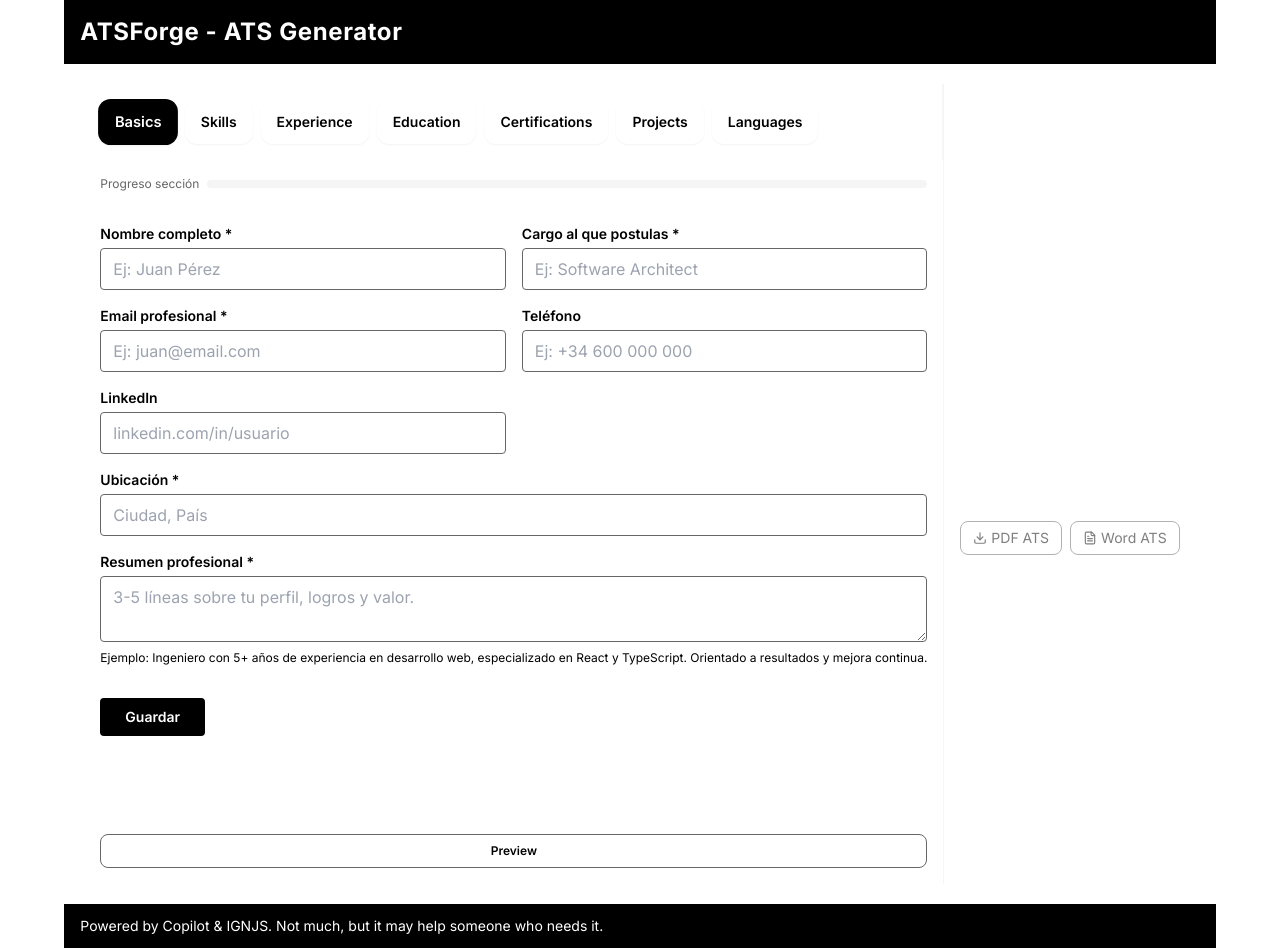
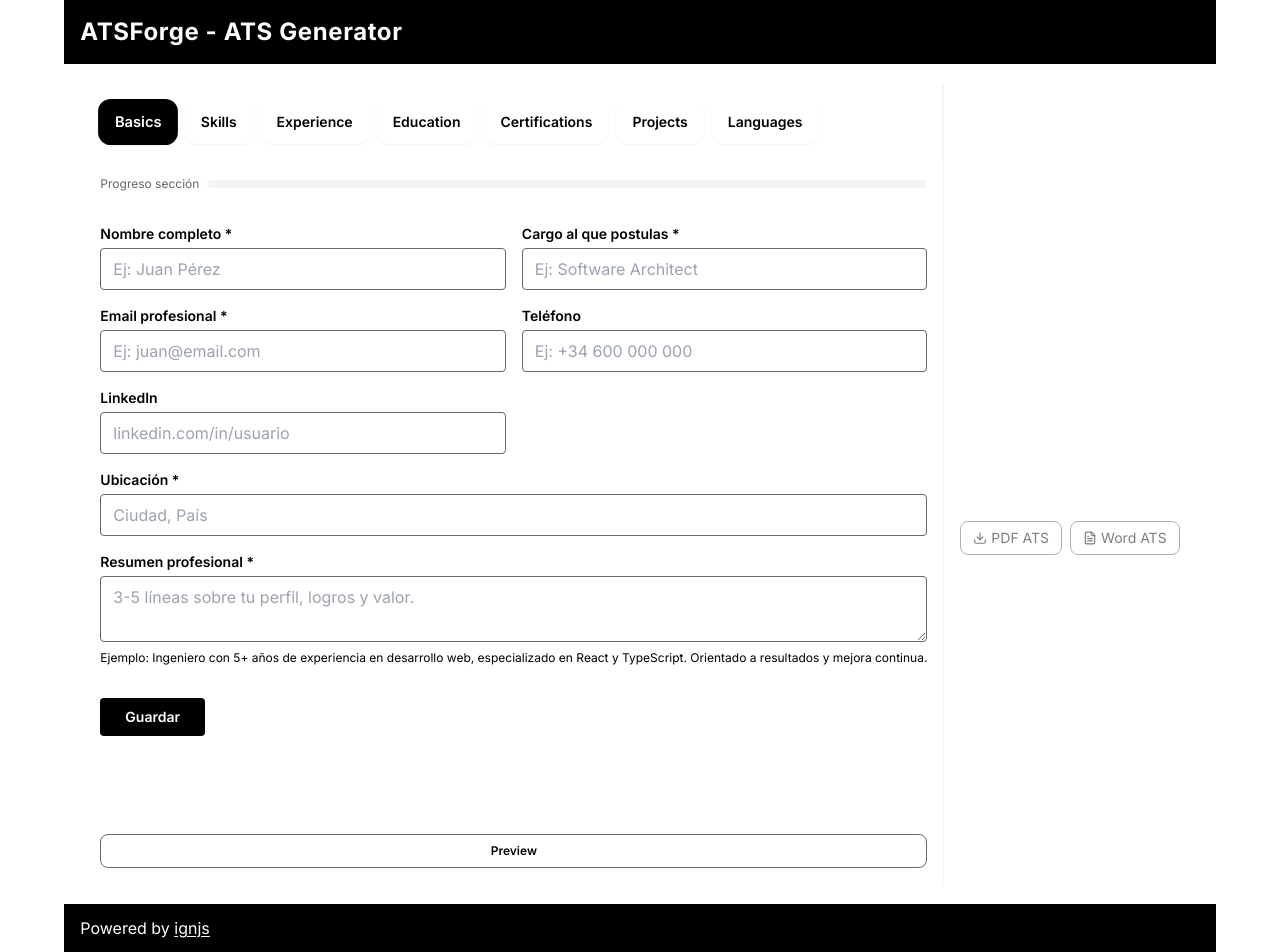
Before and after one commit to ignjs/atsforge, a React (Vite) app: page / in a window 1280 px wide. Built offline with nearby package versions, Linux system fonts and the light colour scheme.

Commit message:
fix: format style prop and update footer attribution with a link to ignjs GitHub profile

```diff
--- a/src/App.tsx
+++ b/src/App.tsx
@@ -53,7 +53,7 @@
                     ? 'bg-black text-white md:bg-black md:text-white md:shadow-lg md:scale-105 md:border md:border-black md:rounded-xl'
                     : 'bg-white text-gray-900 md:bg-white md:text-black md:hover:bg-gray-100 md:hover:text-black'}
                 `}
-                style={{marginBottom: 0}}
+                style={{ marginBottom: 0 }}
                 onClick={() => setTab(t.key)}
               >
                 {t.label}
@@ -91,7 +91,15 @@
       </div>
       <footer className="w-full bg-black text-white py-3 mt-5">
         <div className="max-w-7xl mx-auto px-4">
-          <p className="italic text-xs sm:text-sm text-gray-200">Powered by Copilot &amp; IGNJS. Not much, but it may help someone who needs it.</p>
+          <span>Powered by </span>
+          <a
+            href="https://github.com/ignjs"
+            target="_blank"
+            rel="noopener noreferrer"
+            className="text-white font-medium underline underline-offset-2"
+            aria-label="ignjs GitHub profile">
+            ignjs
+          </a>
         </div>
       </footer>
     </>
```
